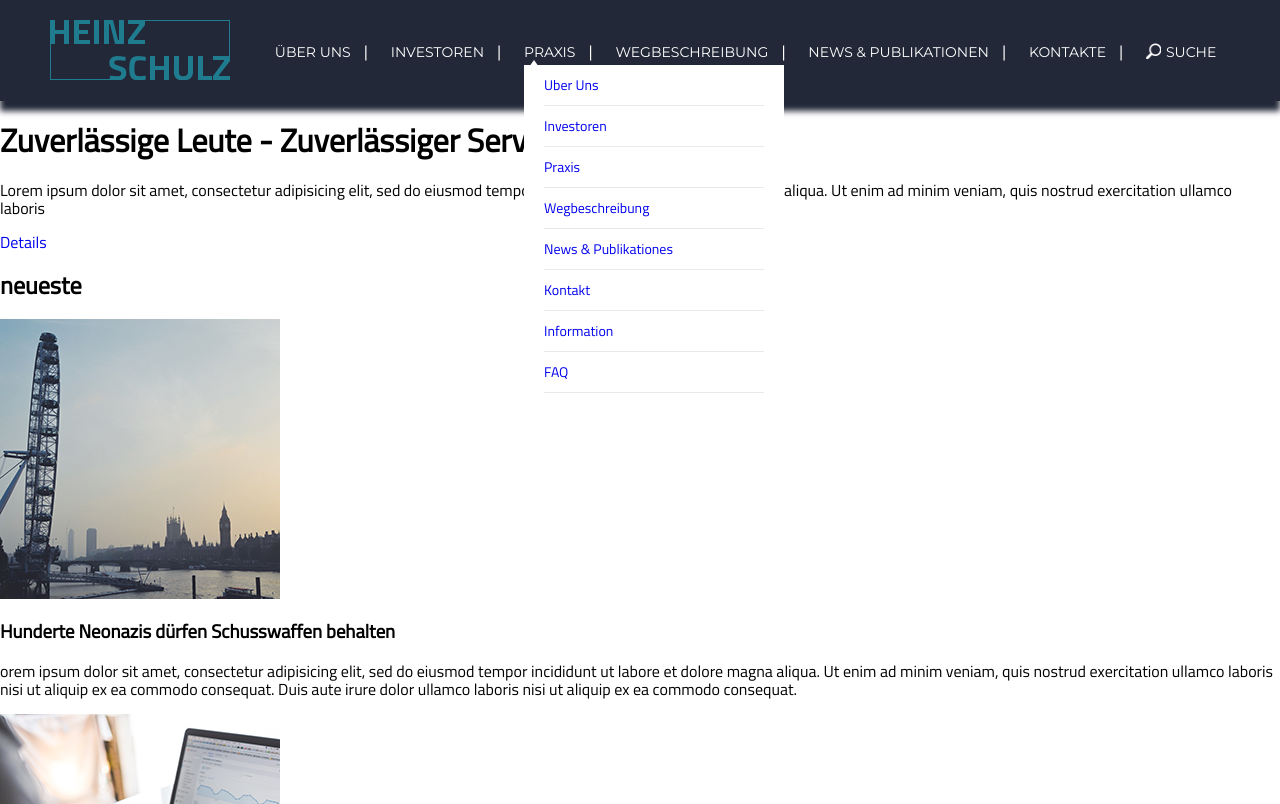
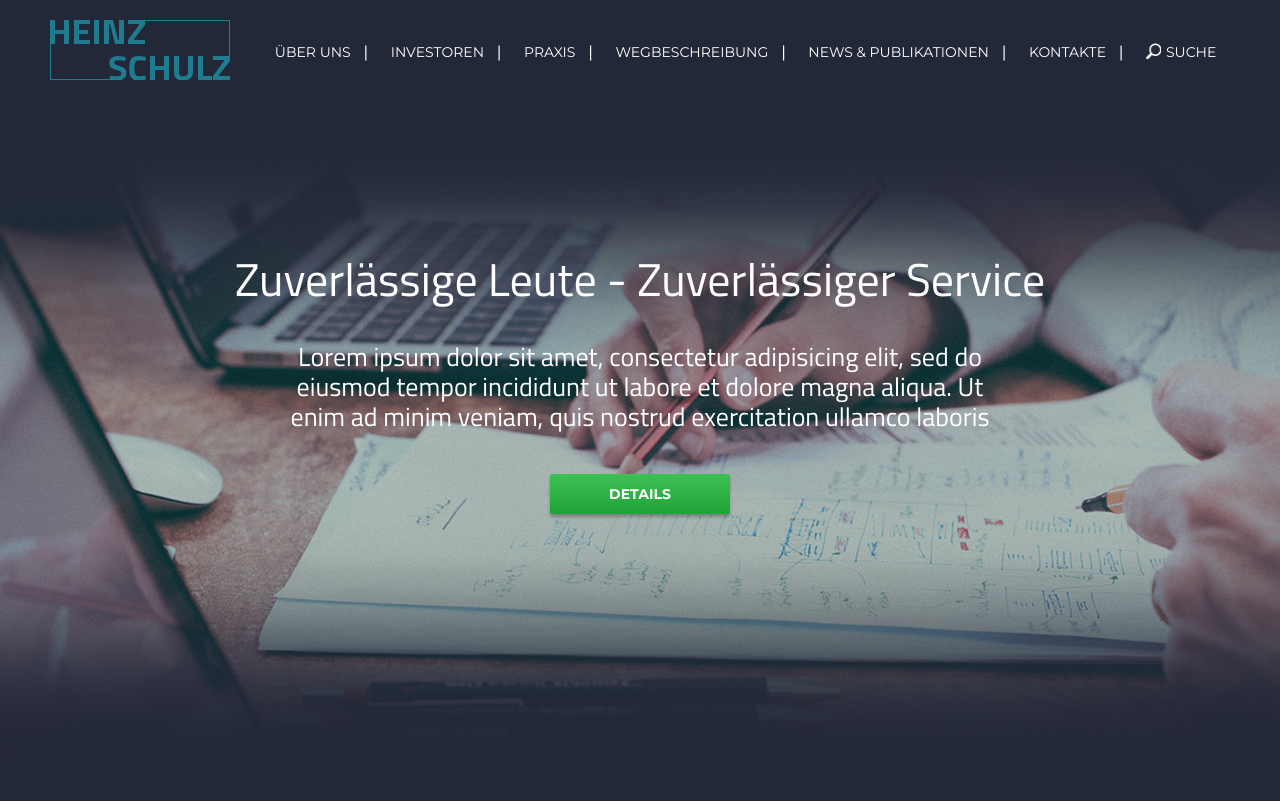
Before and after one commit to squixone/squixone.github.io, a plain HTML site: page projects/test_studio_webmaster/index.html in a window 1280 px wide. Shown: the top 804 px of the page. Drawn offline with Linux system fonts and the light colour scheme; files whose address does not match are found by name.

Commit message:
intro site created

```diff
--- a/projects/test_studio_webmaster/css/style.css
+++ b/projects/test_studio_webmaster/css/style.css
@@ -101,11 +101,14 @@ img {
 }
 .navigation-dropdown {
   position: absolute;
-  display: block;
+  display: none;
   top: 64px;
   width: 260px;
   height: 325px;
   background-color: white;
+}
+.navigation__item:hover .navigation-dropdown {
+  display: block;
 }
 .navigation-dropdown::after {
   content: "";
@@ -131,3 +134,61 @@ img {
   margin: 0 20px;
   border-bottom: 1px solid #e9e9eb;
 }
+
+
+
+.intro {
+  text-align: center;
+  min-height: 699px;
+  color: white;
+  border-top: 1px solid #232838;
+  background: #232838 url(../img/bg-img.jpg) no-repeat center top;;
+}
+.intro__title {
+  margin-top: 164px;
+  margin-bottom: 50px;
+  font-family: "Titillium Web";
+  font-size: 46px;
+  font-weight: 400;
+  line-height: 26px;
+}
+.intro__text {
+  width: 700px;
+  margin: 0 auto;
+  margin-bottom: 42px;
+  font-family: "Titillium Web";
+  font-size: 26px;
+  font-weight: 400;
+}
+.btn{
+  display: inline-block;
+  width: 180px;
+  margin-bottom: 18px;
+  color: white;
+  font-family: Montserrat;
+  text-align: center;
+  font-size: 14px;
+  line-height: 40px;
+  font-weight: 700;
+  text-transform: uppercase;
+  background-color: #232838;
+  background-image: -webkit-linear-gradient(bottom, #fd7a36 0%, #0e5f70 0%, #1fa336 0%, #3dc054 100%);
+  background-image: -o-linear-gradient(bottom, #fd7a36 0%, #0e5f70 0%, #1fa336 0%, #3dc054 100%);
+  background-image: linear-gradient(to top, #fd7a36 0%, #0e5f70 0%, #1fa336 0%, #3dc054 100%);
+  border-radius: 2px;
+  box-shadow: 0 3px 3px rgba(0, 0, 0, 0.25);
+  border: 0;
+  cursor:pointer;
+}
+
+
+
+.content {
+  min-height: 730px;
+}
+.news {
+  min-height: 730px;
+}
+.news__content {
+  height: 280px;
+}
--- a/projects/test_studio_webmaster/index.html
+++ b/projects/test_studio_webmaster/index.html
@@ -66,7 +66,6 @@
         </li>
       </ul>
     </nav>
-
   </div>
   </header>
 
@@ -76,13 +75,14 @@
       <p class="intro__text">Lorem ipsum dolor sit amet, consectetur adipisicing elit, sed do eiusmod tempor incididunt ut labore et dolore magna aliqua. Ut enim ad minim veniam, quis nostrud exercitation ullamco laboris</p>
       <a href="#" class="btn">Details</a>
     </div>
+    <div class="container clearfix"><!-- Center -->
     <div class="content">
       <div class="news">
         <h2 class="news__title">neueste</h2>
-        <div class="news-content">
+        <div class="news__content">
           <img src="img/news/news1.jpg" alt="" width="280" height="280" class="news__img">
           <h3 class="news-content__title">Hunderte Neonazis dürfen Schusswaffen behalten</h3>
-          <p class="news-content__text">orem ipsum dolor sit amet, consectetur adipisicing elit, sed do eiusmod tempor incididunt ut labore et dolore magna aliqua. Ut enim ad minim veniam, quis nostrud exercitation ullamco laboris nisi ut aliquip ex ea commodo consequat. Duis aute irure dolor ullamco laboris nisi ut aliquip ex ea commodo consequat.</p>
+          <p class="news-content__text">Lorem ipsum dolor sit amet, consectetur adipisicing elit, sed do eiusmod tempor incididunt ut labore et dolore magna aliqua. Ut enim ad minim veniam, quis nostrud exercitation ullamco laboris nisi ut aliquip ex ea commodo consequat. Duis aute irure dolor ullamco laboris nisi ut aliquip ex ea commodo consequat.</p>
         </div>
         <div class="news__content">
           <img src="img/news/news2.jpg" alt="" width="280" height="280" class="news__img">
@@ -121,6 +121,7 @@
           <p class="news-content__text">orem ipsum dolor sit amet, consectetur adipisicing elit, sed do eiusmod tempor incididunt ut labore et dolore magna aliqua. Ut enim ad minim veniam, quis nostrud exercitation ullamco laboris nisi ut aliquip ex ea commodo consequat. Duis aute irure dolor ullamco laboris nisi ut aliquip ex ea commodo consequat.</p>
         </div>
       </div>
+    </div>
     </div>
   </main>
 
```
